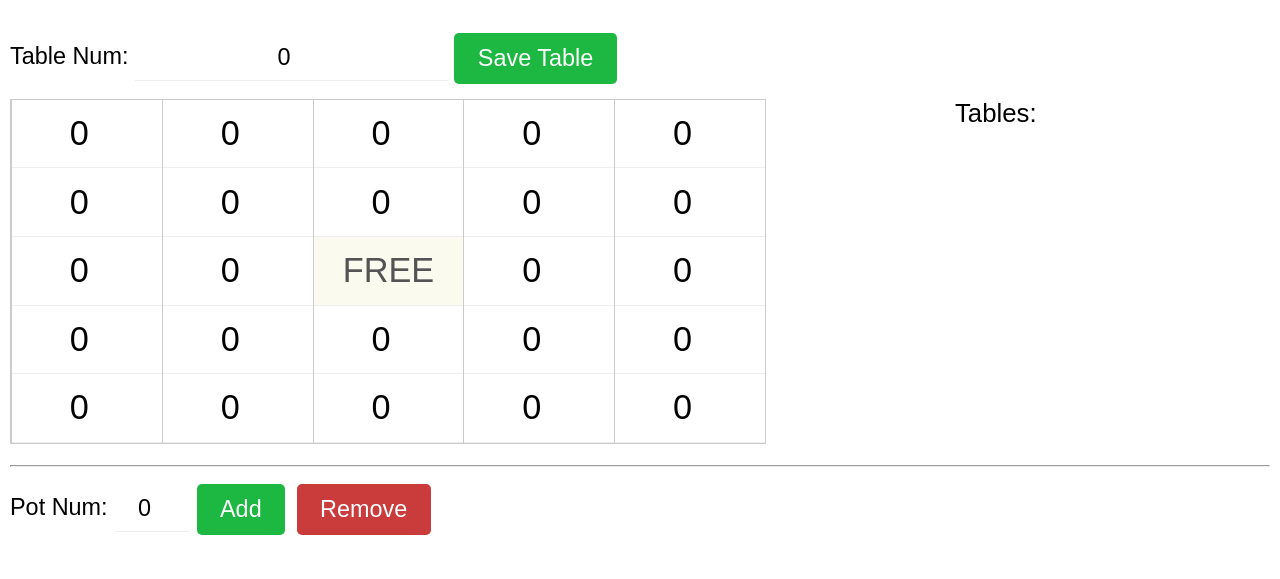
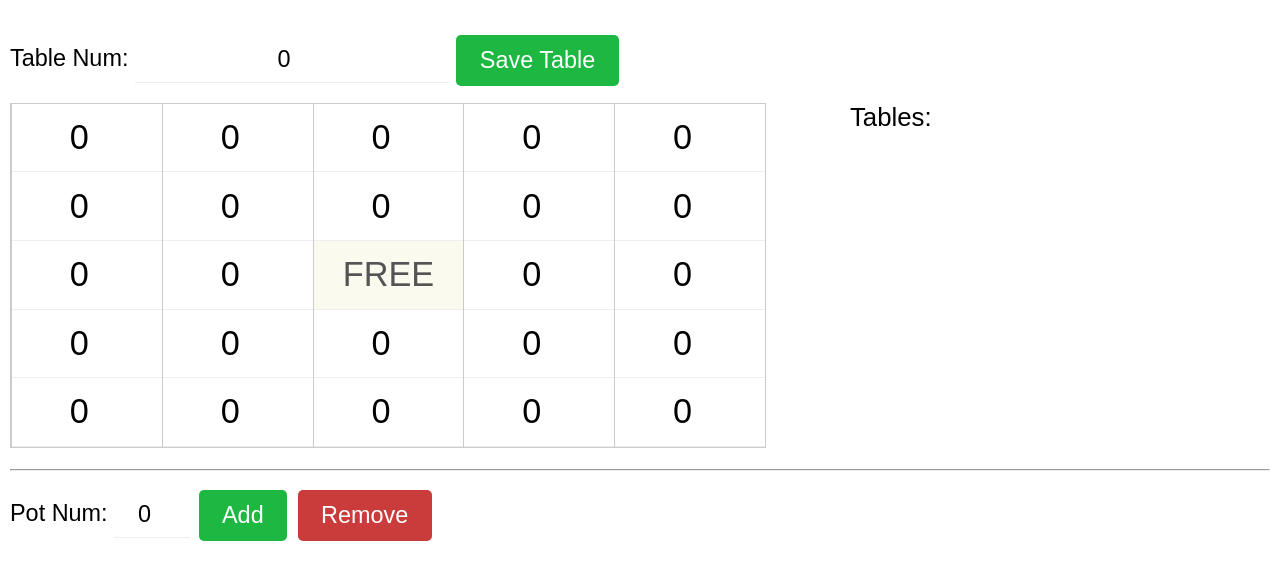
Before and after one commit to cornguo/cornguo.github.io, a plain HTML site: page bingo/index.html in a window 1280 px wide. Shown: the part 83-662 px from the top of the page. Drawn offline with Linux system fonts and the light colour scheme.

Commit message:
minor bug fix

```diff
--- a/bingo/func.inc.js
+++ b/bingo/func.inc.js
@@ -29,7 +29,7 @@ function getTable() {
         if (12 === i) {
             table += '<input id="num-12" disabled="disabled" value="FREE"></input>';
         } else {
-            table += '<input id="num-' + i + '" type="number" min="0" value="' + nums[i] + '" class="' + checked + '" onclick="this.select()" />';
+            table += '<input id="num-' + i + '" type="number" min="0" value="' + nums[i] + '" class="' + checked + '" onclick="this.select();" />';
         }
         table += '</td>';
 
--- a/bingo/index.html
+++ b/bingo/index.html
@@ -13,8 +13,8 @@
         <button id="save-table" onclick="setTable()" class="pure-button button-success">Save Table</button>
     </div>
     <div id="bingo-continer" class="pure-g">
-        <div id="bingo" class="pure-u-18-24"></div>
-        <div id="table-list" class="pure-u-6-24"></div>
+        <div id="bingo" class="pure-u-16-24"></div>
+        <div id="table-list" class="pure-u-8-24"></div>
     </div>
     <hr />
     <div id="pot-container">
--- a/bingo/style.css
+++ b/bingo/style.css
@@ -16,6 +16,9 @@ input {
     margin: 0;
     height: 2em;
     text-align: center;
+}
+table {
+    width: 90%!important;
 }
 td {
     padding: 0!important;
@@ -42,7 +45,7 @@ div {
 .pure-button {
     border-radius: 5px;
     color: #FFF;
-    margin-right: 5px;
+    margin: 2px;
 }
 .button-success {
     background: rgb(28, 184, 65);
```
